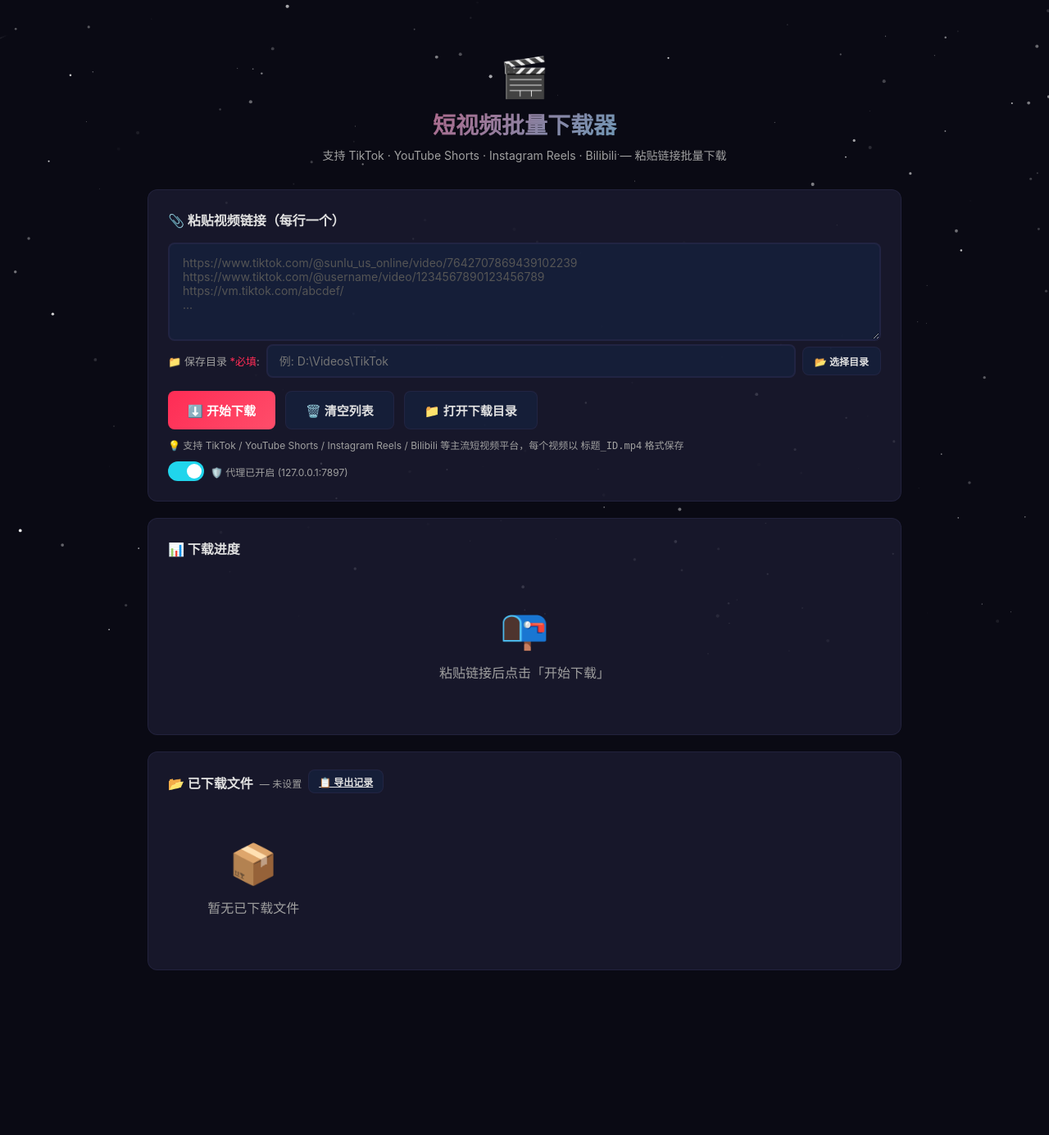
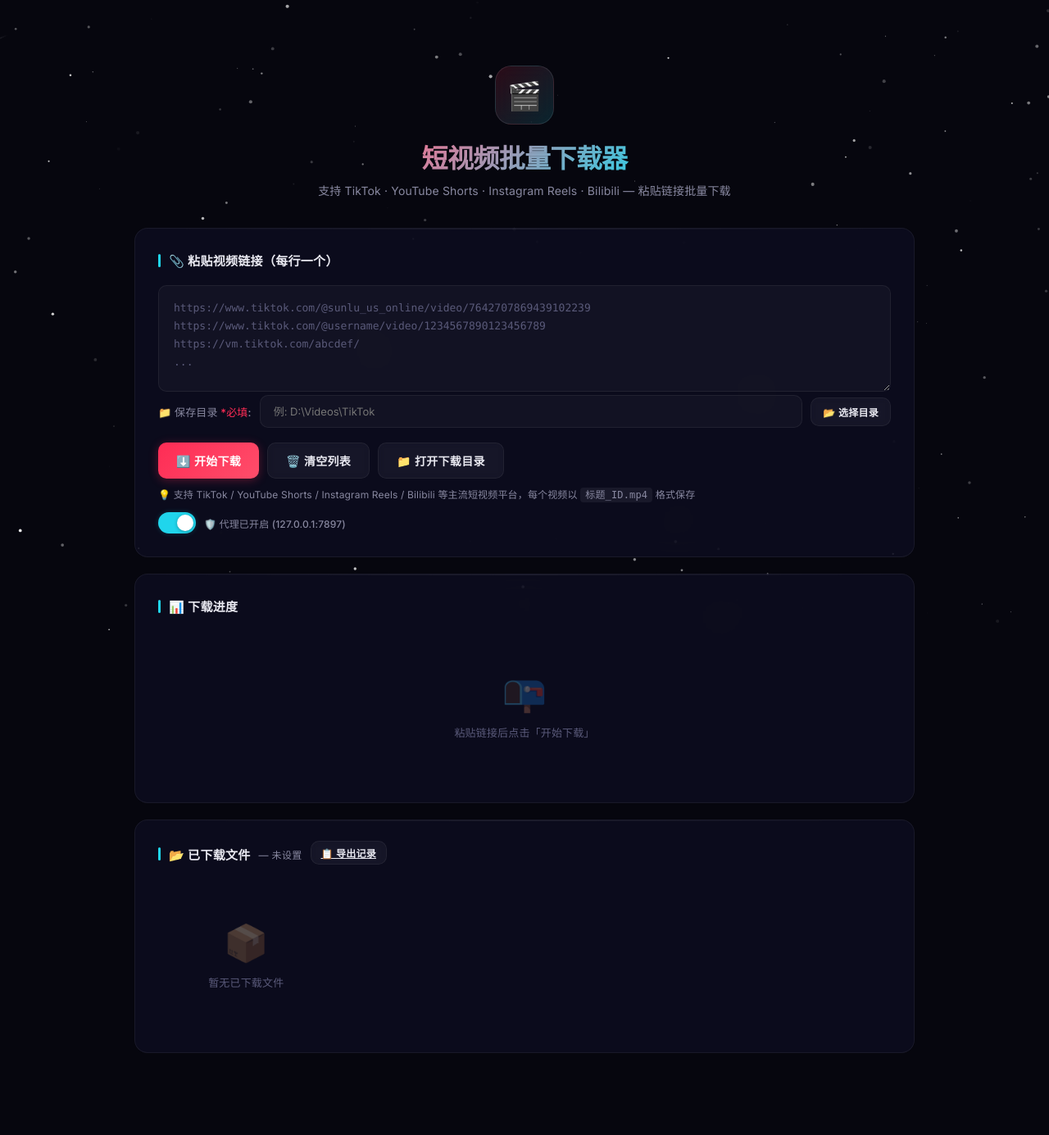
Before and after one commit to jiexiongLeslie/TK_download_tool, a Flask app: page / in a window 1280 px wide. Shown: the whole page at 82% size. Before the commit the page ends 1184 px from the top, so only its background shows below. Run offline with Flask 3, Linux system fonts and the light colour scheme; data that the repository does not hold is empty.

Commit message:
style: premium UI redesign with glassmorphism, micro-animations, refined typography

```diff
--- a/templates/index.html
+++ b/templates/index.html
@@ -6,235 +6,287 @@
 <title>视频批量下载器 — TikTok / YouTube / Instagram</title>
 <link rel="icon" type="image/svg+xml" href="/static/favicon.svg">
 <style>
+  @import url('https://fonts.googleapis.com/css2?family=Inter:wght@400;500;600;700&display=swap');
+
   :root {
-    --bg: #0a0a14;
-    --card: rgba(26, 26, 46, 0.85);
-    --card2: rgba(22, 33, 62, 0.8);
+    --bg: #06060e;
+    --card: rgba(15, 15, 35, 0.7);
+    --card-hover: rgba(20, 20, 50, 0.8);
+    --card2: rgba(18, 22, 45, 0.65);
     --accent: #fe2c55;
+    --accent-glow: rgba(254, 44, 85, 0.25);
     --accent2: #20d5ec;
-    --text: #e0e0e0;
-    --text2: #a0a0a0;
-    --border: rgba(42, 42, 74, 0.6);
-    --success: #20d57c;
+    --accent2-glow: rgba(32, 213, 236, 0.2);
+    --text: #e8e8f0;
+    --text2: #8888a0;
+    --text3: #5a5a7a;
+    --border: rgba(255, 255, 255, 0.06);
+    --border-strong: rgba(255, 255, 255, 0.1);
+    --success: #2ee890;
     --warn: #f0a020;
-    --radius: 12px;
+    --radius: 16px;
+    --radius-sm: 10px;
   }
   * { margin: 0; padding: 0; box-sizing: border-box; }
   body {
-    font-family: -apple-system, "Segoe UI", "PingFang SC", "Microsoft YaHei", sans-serif;
+    font-family: "Inter", -apple-system, "Segoe UI", "PingFang SC", "Microsoft YaHei", sans-serif;
     background: var(--bg);
     color: var(--text);
     min-height: 100vh;
     overflow-x: hidden;
+    -webkit-font-smoothing: antialiased;
+    letter-spacing: 0.01em;
   }
+  ::-webkit-scrollbar { width: 6px; }
+  ::-webkit-scrollbar-track { background: transparent; }
+  ::-webkit-scrollbar-thumb { background: var(--border-strong); border-radius: 3px; }
 
   /* ===== 星空背景 ===== */
   #starCanvas {
     position: fixed; top: 0; left: 0; width: 100%; height: 100%;
     z-index: 0; pointer-events: none;
   }
-  .container { position: relative; z-index: 1; }
+  .container { position: relative; z-index: 1; max-width: 1000px; margin: 0 auto; padding: 32px 24px 80px; }
 
-  .container { max-width: 960px; margin: 0 auto; padding: 24px 20px 60px; }
-
-  /* Header */
-  .header {
-    text-align: center; padding: 40px 0 32px;
-  }
+  /* ===== Header ===== */
+  .header { text-align: center; padding: 48px 0 36px; }
   .header .logo {
-    font-size: 48px; margin-bottom: 8px;
+    width: 72px; height: 72px; margin: 0 auto 16px;
+    background: linear-gradient(135deg, rgba(254, 44, 85, 0.15), rgba(32, 213, 236, 0.15));
+    border: 1px solid var(--border-strong); border-radius: 20px;
+    display: flex; align-items: center; justify-content: center;
+    font-size: 34px; backdrop-filter: blur(10px);
   }
   .header h1 {
-    font-size: 28px; font-weight: 700;
-    background: linear-gradient(135deg, var(--accent), var(--accent2));
-    -webkit-background-clip: text;
-    -webkit-text-fill-color: transparent;
-    background-clip: text;
+    font-size: 32px; font-weight: 700; letter-spacing: -0.02em;
+    background: linear-gradient(135deg, #fe2c55 0%, #ff6b8a 30%, #20d5ec 70%, #5eeadb 100%);
+    -webkit-background-clip: text; -webkit-text-fill-color: transparent;
+    background-clip: text; margin-bottom: 8px;
   }
-  .header p { color: var(--text2); margin-top: 8px; font-size: 14px; }
+  .header p { color: var(--text2); font-size: 14px; font-weight: 400; }
 
-  /* Card */
+  /* ===== Cards ===== */
   .card {
-    background: var(--card);
-    border: 1px solid var(--border);
-    border-radius: var(--radius);
-    padding: 24px;
-    margin-bottom: 20px;
+    background: var(--card); backdrop-filter: blur(20px) saturate(120%);
+    -webkit-backdrop-filter: blur(20px) saturate(120%);
+    border: 1px solid var(--border); border-radius: var(--radius);
+    padding: 28px; margin-bottom: 20px;
+    transition: border-color 0.3s, background 0.3s;
+    position: relative; overflow: hidden;
   }
+  .card::before {
+    content: ""; position: absolute; top: 0; left: 0; right: 0; height: 1px;
+    background: linear-gradient(90deg, transparent, rgba(255,255,255,0.08), transparent);
+    pointer-events: none;
+  }
+  .card:hover { background: var(--card-hover); border-color: var(--border-strong); }
   .card h3 {
-    font-size: 16px; margin-bottom: 16px;
-    display: flex; align-items: center; gap: 8px;
+    font-size: 15px; font-weight: 600; margin-bottom: 20px;
+    display: flex; align-items: center; gap: 10px;
+    color: var(--text); letter-spacing: 0.02em;
+  }
+  .card h3::before {
+    content: ""; width: 3px; height: 16px; background: var(--accent2);
+    border-radius: 2px;
   }
 
-  /* URL Input */
+  /* ===== Inputs ===== */
   textarea {
-    width: 100%; min-height: 120px;
-    background: var(--card2);
-    border: 2px solid var(--border);
-    border-radius: 8px;
-    padding: 14px 16px;
-    color: var(--text);
-    font-size: 14px;
-    font-family: inherit;
-    resize: vertical;
-    transition: border-color 0.2s;
+    width: 100%; min-height: 130px;
+    background: rgba(255, 255, 255, 0.03); border: 1px solid var(--border);
+    border-radius: var(--radius-sm); padding: 16px 18px;
+    color: var(--text); font-size: 13px; font-family: "Cascadia Code", "Fira Code", "Consolas", monospace;
+    resize: vertical; letter-spacing: 0;
+    transition: all 0.25s; line-height: 1.7;
   }
-  textarea:focus {
-    outline: none;
-    border-color: var(--accent);
+  textarea:focus { outline: none; border-color: rgba(254, 44, 85, 0.4); box-shadow: 0 0 0 3px var(--accent-glow); }
+  textarea::placeholder { color: var(--text3); }
+
+  .dir-row { display: flex; gap: 10px; align-items: center; margin-bottom: 18px; flex-wrap: wrap; }
+  .dir-input {
+    flex: 1; min-width: 240px;
+    background: rgba(255, 255, 255, 0.03); border: 1px solid var(--border);
+    border-radius: var(--radius-sm); padding: 11px 16px;
+    color: var(--text); font-size: 13px; font-family: inherit;
+    transition: all 0.25s;
   }
-  textarea::placeholder { color: #555; }
+  .dir-input:focus { outline: none; border-color: rgba(32, 213, 236, 0.4); box-shadow: 0 0 0 3px var(--accent2-glow); }
+  .dir-label { font-size: 13px; color: var(--text2); white-space: nowrap; font-weight: 500; }
 
-  .dir-row { display: flex; gap: 8px; align-items: center; margin-bottom: 16px; flex-wrap: wrap; }
-  .dir-input {
-    flex: 1; min-width: 260px;
-    background: var(--card2); border: 2px solid var(--border);
-    border-radius: 8px; padding: 10px 14px;
-    color: var(--text); font-size: 14px; font-family: inherit;
-    transition: border-color 0.2s;
-  }
-  .dir-input:focus { outline: none; border-color: var(--accent2); }
-  .dir-label { font-size: 13px; color: var(--text2); white-space: nowrap; }
-
-  .btn-row { display: flex; gap: 12px; margin-top: 16px; flex-wrap: wrap; }
+  /* ===== Buttons ===== */
+  .btn-row { display: flex; gap: 10px; margin-top: 18px; flex-wrap: wrap; }
   .btn {
-    padding: 12px 24px;
-    border: none;
-    border-radius: 8px;
-    font-size: 15px;
-    font-weight: 600;
-    cursor: pointer;
-    transition: all 0.2s;
-    display: inline-flex; align-items: center; gap: 6px;
+    padding: 11px 22px; border: 1px solid transparent; border-radius: var(--radius-sm);
+    font-size: 14px; font-weight: 600; cursor: pointer;
+    transition: all 0.25s ease; display: inline-flex; align-items: center; gap: 6px;
+    letter-spacing: 0.02em; position: relative; overflow: hidden;
   }
   .btn-primary {
-    background: linear-gradient(135deg, var(--accent), #ff4d6a);
+    background: linear-gradient(135deg, #fe2c55 0%, #ff4d6a 100%);
+    color: #fff; border: none;
+    box-shadow: 0 2px 12px rgba(254, 44, 85, 0.3);
+  }
+  .btn-primary:hover {
+    transform: translateY(-1px);
+    box-shadow: 0 4px 24px rgba(254, 44, 85, 0.45);
+  }
+  .btn-primary:active { transform: translateY(0); }
+  .btn-primary:disabled {
+    opacity: 0.5; cursor: not-allowed; transform: none; box-shadow: none;
+  }
+  .btn-secondary {
+    background: rgba(255, 255, 255, 0.04); color: var(--text);
+    border: 1px solid var(--border); backdrop-filter: blur(5px);
+  }
+  .btn-secondary:hover {
+    background: rgba(255, 255, 255, 0.08); border-color: var(--border-strong);
     color: #fff;
   }
-  .btn-primary:hover { transform: translateY(-1px); box-shadow: 0 4px 20px rgba(254,44,85,0.35); }
-  .btn-primary:disabled { opacity: 0.5; cursor: not-allowed; transform: none; box-shadow: none; }
-  .btn-secondary {
-    background: var(--card2);
-    color: var(--text);
-    border: 1px solid var(--border);
+
+  /* ===== Stats ===== */
+  .stats { display: flex; gap: 16px; margin-bottom: 20px; }
+  .stat {
+    flex: 1; background: var(--card); backdrop-filter: blur(20px);
+    border: 1px solid var(--border); border-radius: var(--radius);
+    padding: 20px 24px; text-align: center;
+    position: relative; overflow: hidden;
   }
-  .btn-secondary:hover { border-color: var(--accent2); }
+  .stat::after {
+    content: ""; position: absolute; bottom: 0; left: 20%; right: 20%; height: 2px;
+    border-radius: 1px;
+  }
+  .stat:nth-child(1)::after { background: rgba(255,255,255,0.2); }
+  .stat:nth-child(2)::after { background: var(--success); }
+  .stat:nth-child(3)::after { background: var(--accent); }
+  .stat .num { font-size: 34px; font-weight: 700; }
+  .stat .num.done-c { color: var(--success); }
+  .stat .num.error-c { color: var(--accent); }
+  .stat .label { font-size: 11px; color: var(--text2); margin-top: 6px; text-transform: uppercase; letter-spacing: 0.08em; font-weight: 500; }
 
-  /* Job List */
-  .job-list { display: flex; flex-direction: column; gap: 10px; }
+  /* ===== Job List ===== */
+  .job-list { display: flex; flex-direction: column; gap: 8px; }
   .job-item {
-    background: var(--card2);
-    border-radius: 10px;
-    padding: 16px 20px;
-    display: flex; align-items: center; gap: 14px;
-    border: 1px solid transparent;
-    transition: border-color 0.3s;
+    background: rgba(255, 255, 255, 0.02); border-radius: var(--radius-sm);
+    padding: 14px 18px; display: flex; align-items: center; gap: 14px;
+    border: 1px solid var(--border); transition: all 0.3s;
   }
-  .job-item.done { border-color: var(--success); }
-  .job-item.error { border-color: var(--accent); }
-
-  .job-icon { font-size: 28px; flex-shrink: 0; }
+  .job-item:hover { background: rgba(255, 255, 255, 0.04); }
+  .job-item.done { border-color: rgba(46, 232, 144, 0.3); background: rgba(46, 232, 144, 0.04); }
+  .job-item.error { border-color: rgba(254, 44, 85, 0.3); background: rgba(254, 44, 85, 0.04); }
+  .job-icon { font-size: 26px; flex-shrink: 0; width: 32px; text-align: center; }
   .job-info { flex: 1; min-width: 0; }
   .job-info .title {
-    font-size: 14px; font-weight: 600;
+    font-size: 13px; font-weight: 600;
     white-space: nowrap; overflow: hidden; text-overflow: ellipsis;
   }
-  .job-info .meta { font-size: 12px; color: var(--text2); margin-top: 2px; }
+  .job-info .meta { font-size: 11px; color: var(--text3); margin-top: 3px; }
 
-  .progress-wrap { width: 100px; flex-shrink: 0; }
-  .progress-bar {
-    height: 6px; background: var(--border); border-radius: 3px; overflow: hidden;
+  .progress-wrap { width: 90px; flex-shrink: 0; }
+  .progress-bar { height: 5px; background: rgba(255,255,255,0.06); border-radius: 3px; overflow: hidden; }
+  .progress-fill {
+    height: 100%; background: linear-gradient(90deg, var(--accent2), #5eeadb);
+    border-radius: 3px; transition: width 0.4s ease;
+    position: relative;
   }
-  .progress-fill {
-    height: 100%; background: var(--accent2);
-    border-radius: 3px; transition: width 0.3s;
+  .progress-fill::after {
+    content: ""; position: absolute; top: 0; left: 0; width: 100%; height: 100%;
+    background: linear-gradient(90deg, transparent, rgba(255,255,255,0.3), transparent);
+    animation: shimmer 1.5s infinite;
   }
-  .progress-wrap .pct { font-size: 11px; color: var(--text2); text-align: right; margin-top: 3px; }
+  @keyframes shimmer {
+    0% { transform: translateX(-100%); }
+    100% { transform: translateX(200%); }
+  }
+  .progress-wrap .pct { font-size: 10px; color: var(--text3); text-align: right; margin-top: 3px; }
 
-  .job-actions { display: flex; gap: 6px; }
+  .job-actions { display: flex; gap: 6px; flex-shrink: 0; }
   .job-actions a {
-    padding: 6px 12px; border-radius: 6px; font-size: 12px;
+    padding: 5px 10px; border-radius: 6px; font-size: 11px;
     font-weight: 600; text-decoration: none; cursor: pointer;
-    transition: all 0.15s;
+    transition: all 0.2s;
   }
-  .btn-dl {
-    background: var(--success); color: #000;
-  }
-  .btn-dl:hover { opacity: 0.85; }
+  .btn-dl { background: rgba(46, 232, 144, 0.15); color: var(--success); border: 1px solid rgba(46, 232, 144, 0.25); }
+  .btn-dl:hover { background: rgba(46, 232, 144, 0.25); }
 
   .status-badge {
-    display: inline-block; padding: 3px 10px; border-radius: 20px;
-    font-size: 11px; font-weight: 600;
+    display: inline-block; padding: 4px 12px; border-radius: 20px;
+    font-size: 10px; font-weight: 600; letter-spacing: 0.04em;
   }
-  .status-badge.done { background: rgba(32,213,124,0.15); color: var(--success); }
-  .status-badge.error { background: rgba(254,44,85,0.15); color: var(--accent); }
-  .status-badge.downloading { background: rgba(32,213,236,0.15); color: var(--accent2); }
-  .status-badge.pending { background: rgba(160,160,160,0.15); color: var(--text2); }
+  .status-badge.done { background: rgba(46, 232, 144, 0.12); color: var(--success); }
+  .status-badge.error { background: rgba(254, 44, 85, 0.12); color: var(--accent); }
+  .status-badge.downloading { background: rgba(32, 213, 236, 0.12); color: var(--accent2); animation: pulse 1.5s infinite; }
+  .status-badge.pending { background: rgba(160, 160, 160, 0.08); color: var(--text3); }
+  @keyframes pulse { 0%, 100% { opacity: 1; } 50% { opacity: 0.5; } }
 
-  .empty-state { text-align: center; padding: 40px; color: var(--text2); }
-  .empty-state .icon { font-size: 48px; margin-bottom: 12px; }
+  .empty-state { text-align: center; padding: 48px 20px; }
+  .empty-state .icon { font-size: 44px; margin-bottom: 12px; opacity: 0.3; }
+  .empty-state p { color: var(--text3); font-size: 13px; }
 
-  /* Files Section */
-  .files-grid { display: grid; grid-template-columns: repeat(auto-fill, minmax(200px, 1fr)); gap: 12px; }
+  /* ===== Files Section ===== */
+  .files-grid { display: grid; grid-template-columns: repeat(auto-fill, minmax(210px, 1fr)); gap: 12px; }
   .file-card {
-    background: var(--card2); border-radius: 10px;
-    padding: 14px; border: 1px solid var(--border);
+    background: rgba(255, 255, 255, 0.02); border-radius: var(--radius-sm);
+    padding: 16px; border: 1px solid var(--border);
+    transition: all 0.25s; position: relative;
   }
+  .file-card:hover { background: rgba(255, 255, 255, 0.05); border-color: var(--border-strong); transform: translateY(-1px); }
   .file-card .fname {
-    font-size: 13px; font-weight: 600; word-break: break-all;
-    margin-bottom: 8px; line-height: 1.4;
+    font-size: 12px; font-weight: 600; word-break: break-all;
+    margin-bottom: 10px; line-height: 1.4; color: var(--text);
   }
-  .file-card .finfo { font-size: 11px; color: var(--text2); display: flex; justify-content: space-between; }
-  .file-card .fdl {
-    margin-top: 10px; display: block; text-align: center;
-    padding: 7px; background: var(--accent); color: #fff;
-    border-radius: 6px; text-decoration: none; font-size: 12px; font-weight: 600;
-    transition: opacity 0.15s;
-  }
-  .file-card .fdl:hover { opacity: 0.85; }
-  .file-actions { display: flex; gap: 6px; margin-top: 10px; }
+  .file-card .finfo { font-size: 10px; color: var(--text3); display: flex; justify-content: space-between; margin-bottom: 4px; }
+  .file-actions { display: flex; gap: 6px; margin-top: 12px; }
   .file-actions a, .file-actions button {
     flex: 1; padding: 7px; border-radius: 6px; text-align: center;
-    font-size: 12px; font-weight: 600; cursor: pointer; border: none;
-    transition: opacity 0.15s;
+    font-size: 12px; font-weight: 600; cursor: pointer; border: 1px solid transparent;
+    transition: all 0.2s;
   }
+  .file-actions .btn-dl {
+    background: rgba(32, 213, 236, 0.08); color: var(--accent2);
+    border-color: rgba(32, 213, 236, 0.15); text-decoration: none;
+  }
+  .file-actions .btn-dl:hover { background: rgba(32, 213, 236, 0.18); }
+  .file-play {
+    color: var(--text2); cursor: pointer; background: rgba(255,255,255,0.03);
+    border-color: var(--border); text-decoration: none;
+  }
+  .file-play:hover { background: rgba(255,255,255,0.08); color: #fff; }
   .btn-del {
-    background: rgba(254,44,85,0.2); color: var(--accent);
-    border: 1px solid var(--accent) !important;
+    background: rgba(254,44,85,0.08); color: var(--accent);
+    border-color: rgba(254,44,85,0.15);
   }
-  .btn-del:hover { background: rgba(254,44,85,0.4); }
+  .btn-del:hover { background: rgba(254,44,85,0.2); }
 
-  .stats {
-    display: flex; gap: 24px; margin-bottom: 20px;
+  /* ===== Proxy & Misc ===== */
+  .proxy-row { display: flex; align-items: center; gap: 10px; margin-top: 14px; }
+  .proxy-toggle { position: relative; width: 46px; height: 26px; flex-shrink: 0; }
+  .proxy-toggle input { display: none; }
+  .proxy-toggle .slider { position: absolute; top: 0; left: 0; right: 0; bottom: 0; background: rgba(255,255,255,0.08); border-radius: 26px; cursor: pointer; transition: all 0.3s; }
+  .proxy-toggle .slider::before { content: ""; position: absolute; height: 20px; width: 20px; left: 3px; bottom: 3px; background: #fff; border-radius: 50%; transition: all 0.3s; box-shadow: 0 1px 4px rgba(0,0,0,0.3); }
+  .proxy-toggle input:checked + .slider { background: var(--accent2); box-shadow: 0 0 6px var(--accent2-glow); }
+  .proxy-toggle input:checked + .slider::before { transform: translateX(20px); }
+  .proxy-label { font-size: 12px; color: var(--text2); font-weight: 500; }
+
+  /* ===== Video Modal ===== */
+  .modal-overlay { display: none; position: fixed; top: 0; left: 0; width: 100%; height: 100%; background: rgba(0,0,0,0.9); backdrop-filter: blur(8px); z-index: 1000; justify-content: center; align-items: center; }
+  .modal-overlay.active { display: flex; animation: fadeIn 0.2s ease; }
+  @keyframes fadeIn { from { opacity: 0; } to { opacity: 1; } }
+  .modal-content { position: relative; width: 90%; max-width: 680px; }
+  .modal-content video { width: 100%; border-radius: 14px; box-shadow: 0 8px 40px rgba(0,0,0,0.5); }
+  .modal-close { position: absolute; top: -42px; right: -4px; background: rgba(255,255,255,0.08); border: 1px solid rgba(255,255,255,0.15); color: #fff; width: 34px; height: 34px; border-radius: 50%; font-size: 20px; cursor: pointer; transition: all 0.2s; }
+  .modal-close:hover { background: rgba(255,255,255,0.15); }
+
+  code {
+    background: rgba(255,255,255,0.06); padding: 2px 6px;
+    border-radius: 4px; font-size: 12px; font-family: "Cascadia Code", "Fira Code", monospace;
   }
-  .stat {
-    background: var(--card); border: 1px solid var(--border);
-    border-radius: var(--radius); padding: 16px 24px; flex: 1;
-    text-align: center;
-  }
-  .stat .num { font-size: 32px; font-weight: 700; }
-  .stat .num.done-c { color: var(--success); }
-  .stat .num.error-c { color: var(--accent); }
-  .stat .label { font-size: 12px; color: var(--text2); margin-top: 4px; }
-
-  /* Proxy Toggle */
-  .proxy-row { display: flex; align-items: center; gap: 8px; margin-top: 12px; }
-  .proxy-toggle { position: relative; width: 44px; height: 24px; flex-shrink: 0; }
-  .proxy-toggle input { display: none; }
-  .proxy-toggle .slider { position: absolute; top: 0; left: 0; right: 0; bottom: 0; background: var(--border); border-radius: 24px; cursor: pointer; transition: 0.2s; }
-  .proxy-toggle .slider::before { content: ""; position: absolute; height: 18px; width: 18px; left: 3px; bottom: 3px; background: #fff; border-radius: 50%; transition: 0.2s; }
-  .proxy-toggle input:checked + .slider { background: var(--accent2); }
-  .proxy-toggle input:checked + .slider::before { transform: translateX(20px); }
-  .proxy-label { font-size: 12px; color: var(--text2); }
-
-  /* Video Modal */
-  .modal-overlay { display: none; position: fixed; top: 0; left: 0; width: 100%; height: 100%; background: rgba(0,0,0,0.85); z-index: 1000; justify-content: center; align-items: center; }
-  .modal-overlay.active { display: flex; }
-  .modal-content { position: relative; width: 90%; max-width: 640px; }
-  .modal-content video { width: 100%; border-radius: 12px; }
-  .modal-close { position: absolute; top: -40px; right: 0; background: none; border: none; color: #fff; font-size: 28px; cursor: pointer; }
 
   @media (max-width: 640px) {
+    .container { padding: 16px 12px 60px; }
+    .header { padding: 32px 0 24px; }
+    .header h1 { font-size: 24px; }
+    .card { padding: 20px; }
+    .files-grid { grid-template-columns: repeat(auto-fill, minmax(160px, 1fr)); gap: 8px; }
     .job-item { flex-wrap: wrap; }
     .progress-wrap { width: 100%; order: 3; }
     .stats { flex-direction: column; gap: 10px; }
```
